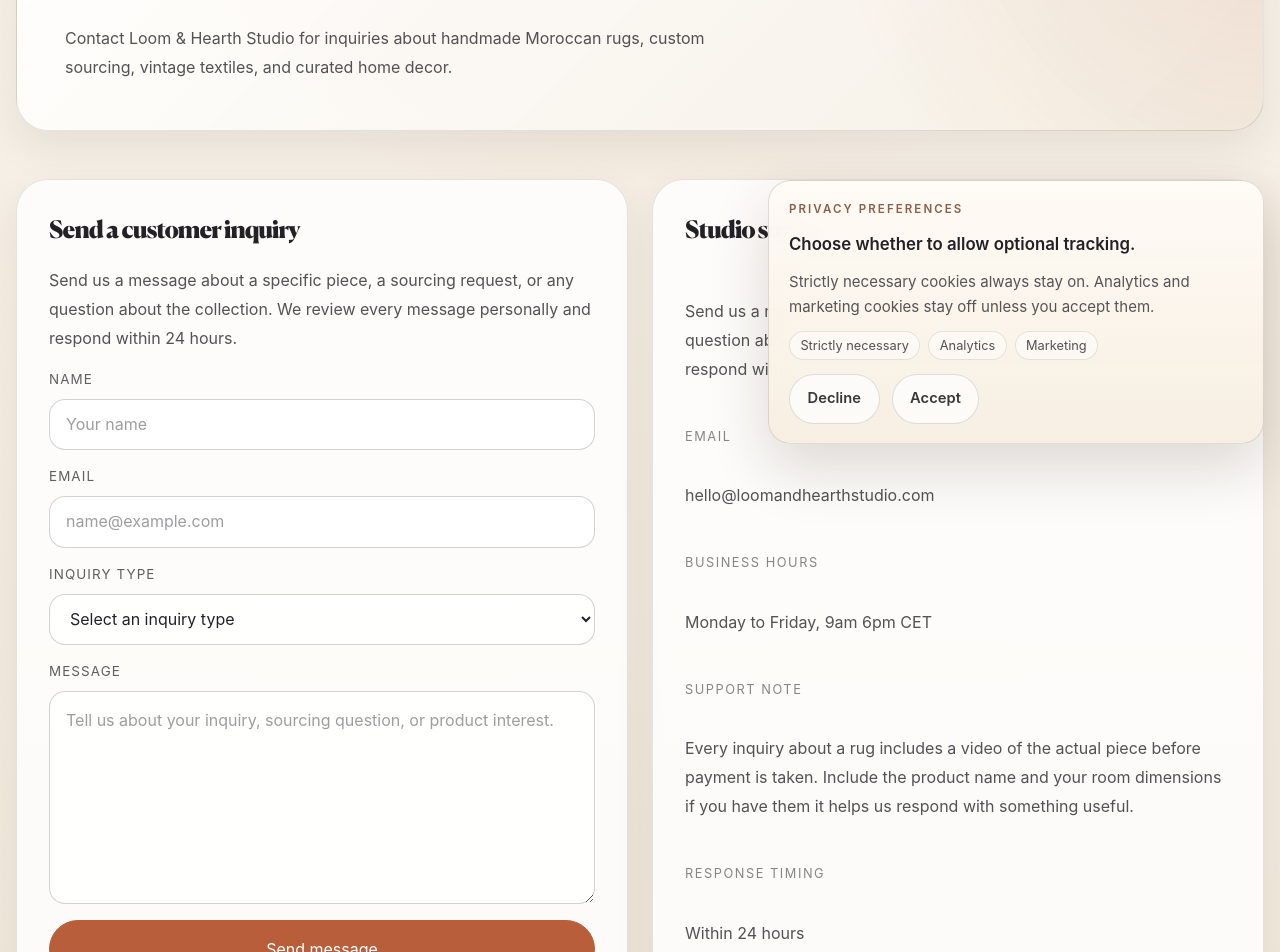
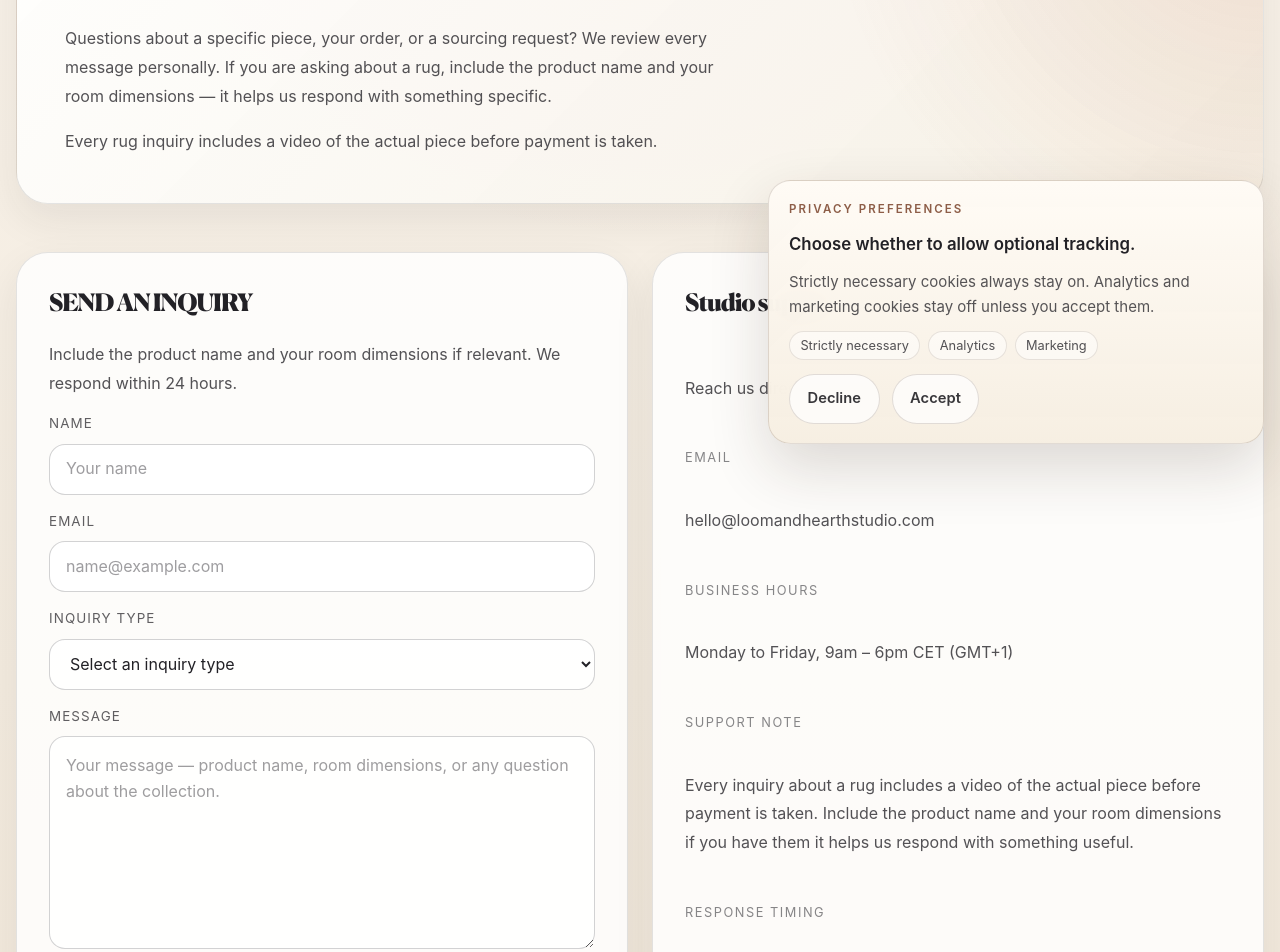
Before and after one commit to Riad-Rug/loom-hearth-studio, a Next.js app: page /contact in a window 1280 px wide. Shown: the part 340-1292 px from the top of the page. Built offline with nearby package versions, Linux system fonts and the light colour scheme; no server answers; the database is empty.

Commit message:
fix: finalize contact copy audit cleanup

```diff
--- a/features/content-pages/contact-page-view.tsx
+++ b/features/content-pages/contact-page-view.tsx
@@ -27,7 +27,11 @@ export function ContactPageView({
         <div className={styles.heroBody}>
           <p className={styles.eyebrow}>{contactData.eyebrow}</p>
           <h1>{contactData.title}</h1>
-          <p className={styles.lede}>{contactData.body}</p>
+          {contactData.body.split("\n\n").map((paragraph) => (
+            <p key={paragraph} className={styles.lede}>
+              {paragraph}
+            </p>
+          ))}
         </div>
       </section>
 
@@ -129,7 +133,7 @@ export function ContactPageView({
                 className={styles.contactTextarea}
                 name="message"
                 defaultValue={defaults?.message}
-                placeholder="Tell us about your inquiry, sourcing question, or product interest."
+                placeholder={"Your message — product name, room dimensions, or any question about the collection."}
                 required
                 rows={7}
               />
--- a/features/content-pages/content-pages-data.ts
+++ b/features/content-pages/content-pages-data.ts
@@ -25,7 +25,7 @@ Today, we continue that work with a more focused approach  selecting Moroccan ru
 
 Every piece is chosen in person, not mass-produced, and not sourced from generic export catalogs. The goal is simple: bring objects with real material depth and character into homes that value design.
 
-All orders ship directly from Morocco within 5–7 business days, with shipping included and customs handled to help prevent unexpected import charges for US orders.`,
+All orders ship directly from Morocco within 5ÃƒÆ’Ã†â€™Ãƒâ€šÃ‚Â¢ÃƒÆ’Ã‚Â¢ÃƒÂ¢Ã¢â€šÂ¬Ã…Â¡Ãƒâ€šÃ‚Â¬ÃƒÆ’Ã‚Â¢ÃƒÂ¢Ã¢â‚¬Å¡Ã‚Â¬Ãƒâ€¦Ã¢â‚¬Å“7 business days, with shipping included and customs handled to help prevent unexpected import charges for US orders.`,
 } as const;
 
 export const aboutSections: AboutSection[] = [
@@ -55,21 +55,21 @@ export const contactData = {
   eyebrow: "Contact",
   title: "Contact Loom & Hearth Studio",
   body:
-    "Contact Loom & Hearth Studio for inquiries about handmade Moroccan rugs, custom sourcing, vintage textiles, and curated home decor.",
-  formTitle: "Send a customer inquiry",
+    "Questions about a specific piece, your order, or a sourcing request? We review every message personally. If you are asking about a rug, include the product name and your room dimensions — it helps us respond with something specific.\n\nEvery rug inquiry includes a video of the actual piece before payment is taken.",
+  formTitle: "SEND AN INQUIRY",
   formBody:
-    "Send us a message about a specific piece, a sourcing request, or any question about the collection. We review every message personally and respond within 24 hours.",
-  ctaLabel: "Send message",
+    "Include the product name and your room dimensions if relevant. We respond within 24 hours.",
+  ctaLabel: "SEND MESSAGE",
   supportTitle: "Studio support",
   supportBody:
-    "Send us a message about a specific piece, a sourcing request, or any question about the collection. We review every message personally and respond within 24 hours.",
+    "Reach us directly for the fastest response.",
   reassuranceLabel: "Support note",
   reassuranceText:
     "Every inquiry about a rug includes a video of the actual piece before payment is taken. Include the product name and your room dimensions if you have them  it helps us respond with something useful.",
   responseTimeLabel: "Response timing",
   responseTimeText: "Within 24 hours",
   emailLabel: "hello@loomandhearthstudio.com",
-  hoursLabel: "Monday to Friday, 9am  6pm CET",
+  hoursLabel: "Monday to Friday, 9am – 6pm CET (GMT+1)",
   locationLabel: "Morocco sourcing studio - U.S. launch market",
 } as const;
 
@@ -569,7 +569,7 @@ Last updated: March 29, 2026
 
 ## 1. Who we are
 
-This website is operated by **Loom and Hearth Studio LLC**, a company registered in the state of Wyoming, United States. We sell handcrafted Moroccan rugs, poufs, pillows, and home dÃ©cor, shipping all orders directly from Morocco.
+This website is operated by **Loom and Hearth Studio LLC**, a company registered in the state of Wyoming, United States. We sell handcrafted Moroccan rugs, poufs, pillows, and home dÃƒÆ’Ã†â€™Ãƒâ€ Ã¢â‚¬â„¢ÃƒÆ’Ã¢â‚¬Â ÃƒÂ¢Ã¢â€šÂ¬Ã¢â€žÂ¢ÃƒÆ’Ã†â€™ÃƒÂ¢Ã¢â€šÂ¬Ã…Â¡ÃƒÆ’Ã¢â‚¬Å¡Ãƒâ€šÃ‚Â©cor, shipping all orders directly from Morocco.
 
 For any privacy-related questions or requests, contact us at:
 **hello@loomandhearthstudio.com**
@@ -739,7 +739,7 @@ Last updated: March 29, 2026
 
 ## 1. Who we are
 
-This website is operated by **Loom and Hearth Studio LLC**, a company registered in the state of Wyoming, United States. We source and sell handcrafted Moroccan rugs, poufs, pillows, and home dÃ©cor. All products are sourced in Morocco and ship directly from Morocco to your delivery address.
+This website is operated by **Loom and Hearth Studio LLC**, a company registered in the state of Wyoming, United States. We source and sell handcrafted Moroccan rugs, poufs, pillows, and home dÃƒÆ’Ã†â€™Ãƒâ€ Ã¢â‚¬â„¢ÃƒÆ’Ã¢â‚¬Â ÃƒÂ¢Ã¢â€šÂ¬Ã¢â€žÂ¢ÃƒÆ’Ã†â€™ÃƒÂ¢Ã¢â€šÂ¬Ã…Â¡ÃƒÆ’Ã¢â‚¬Å¡Ãƒâ€šÃ‚Â©cor. All products are sourced in Morocco and ship directly from Morocco to your delivery address.
 
 For any legal or commercial questions, contact us at:
 **hello@loomandhearthstudio.com**
@@ -750,7 +750,7 @@ By accessing this website or placing an order, you agree to these Terms of Servi
 
 ## 2. What we sell
 
-We sell handcrafted Moroccan rugs, poufs, pillows, and home dÃ©cor items. Products are sourced directly from artisans and bazaars in Morocco and are described on each product page.
+We sell handcrafted Moroccan rugs, poufs, pillows, and home dÃƒÆ’Ã†â€™Ãƒâ€ Ã¢â‚¬â„¢ÃƒÆ’Ã¢â‚¬Â ÃƒÂ¢Ã¢â€šÂ¬Ã¢â€žÂ¢ÃƒÆ’Ã†â€™ÃƒÂ¢Ã¢â€šÂ¬Ã…Â¡ÃƒÆ’Ã¢â‚¬Å¡Ãƒâ€šÃ‚Â©cor items. Products are sourced directly from artisans and bazaars in Morocco and are described on each product page.
 
 **One-of-one products.** Many rugs in our collection are unique, one-of-one handmade pieces. These are identified clearly on their product pages. For one-of-one items:
 
@@ -758,7 +758,7 @@ We sell handcrafted Moroccan rugs, poufs, pillows, and home dÃ©cor items. Prod
 - Once sold, the item will not be restocked. A similar piece may be listed in the future as a separate product.
 - Product pages for sold one-of-one items remain visible on the site marked as Sold Out. This is intentional.
 
-**Multi-unit products.** Poufs, pillows, and some dÃ©cor items may have more than one unit available. These products may have variants such as size or colour, which are specified on the product page.
+**Multi-unit products.** Poufs, pillows, and some dÃƒÆ’Ã†â€™Ãƒâ€ Ã¢â‚¬â„¢ÃƒÆ’Ã¢â‚¬Â ÃƒÂ¢Ã¢â€šÂ¬Ã¢â€žÂ¢ÃƒÆ’Ã†â€™ÃƒÂ¢Ã¢â€šÂ¬Ã…Â¡ÃƒÆ’Ã¢â‚¬Å¡Ãƒâ€šÃ‚Â©cor items may have more than one unit available. These products may have variants such as size or colour, which are specified on the product page.
 
 We make every effort to represent colour, texture, size, and condition accurately. Natural lighting conditions in Morocco and the hand-made nature of all products mean that slight variation in colour rendering across different screens is inherent. Our pre-shipment verification process (described in section 5) exists specifically to address this before payment is captured.
 
```
